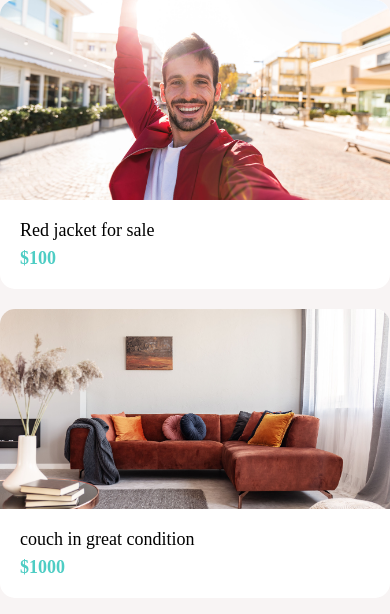
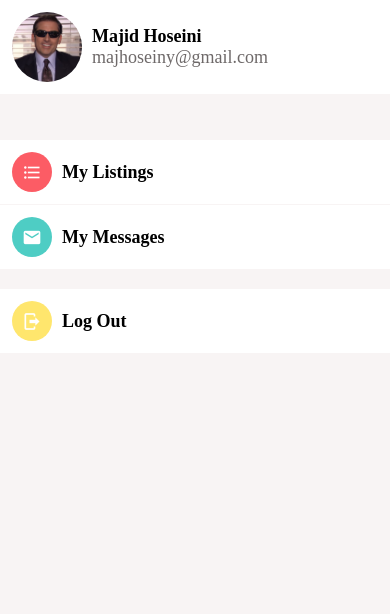
Before and after one commit to majshub/DoneWithIt, a React Native app: screen / in a window 390 px wide. Shown: the top 614 px of the page. Built offline with nearby package versions, Linux system fonts and the light colour scheme.

Commit message:
Fixed the issue with accounts screen

```diff
--- a/App.js
+++ b/App.js
@@ -9,5 +9,5 @@ import AccountScreen from "./app/screens/AccountScreen";
 import ListingsScreen from "./app/screens/ListingsScreen";
 
 export default function App() {
-  return <ListingsScreen />;
+  return <AccountScreen />;
 }
--- a/app/screens/AccountScreen.js
+++ b/app/screens/AccountScreen.js
@@ -27,11 +27,13 @@ const menuItems = [
 function AccountScreen(props) {
   return (
     <Screen style={styles.screen}>
-      <ListItem
-        title="My name"
-        subTitle="My Email"
-        image={require("../assets/micheal-scott.jpg")}
-      />
+      <View style={styles.profileContainer}>
+        <ListItem
+          title="Majid Hoseini"
+          subTitle="majhoseiny@gmail.com"
+          image={require("../assets/micheal-scott.jpg")}
+        />
+      </View>
       <View style={styles.container}>
         <FlatList
           data={menuItems}
@@ -62,6 +64,10 @@ const styles = StyleSheet.create({
   container: {
     marginVertical: 20,
   },
+  profileContainer: {
+    marginBottom: 20,
+    height: 100,
+  },
   screen: {
     backgroundColor: colors.light,
   },
```
